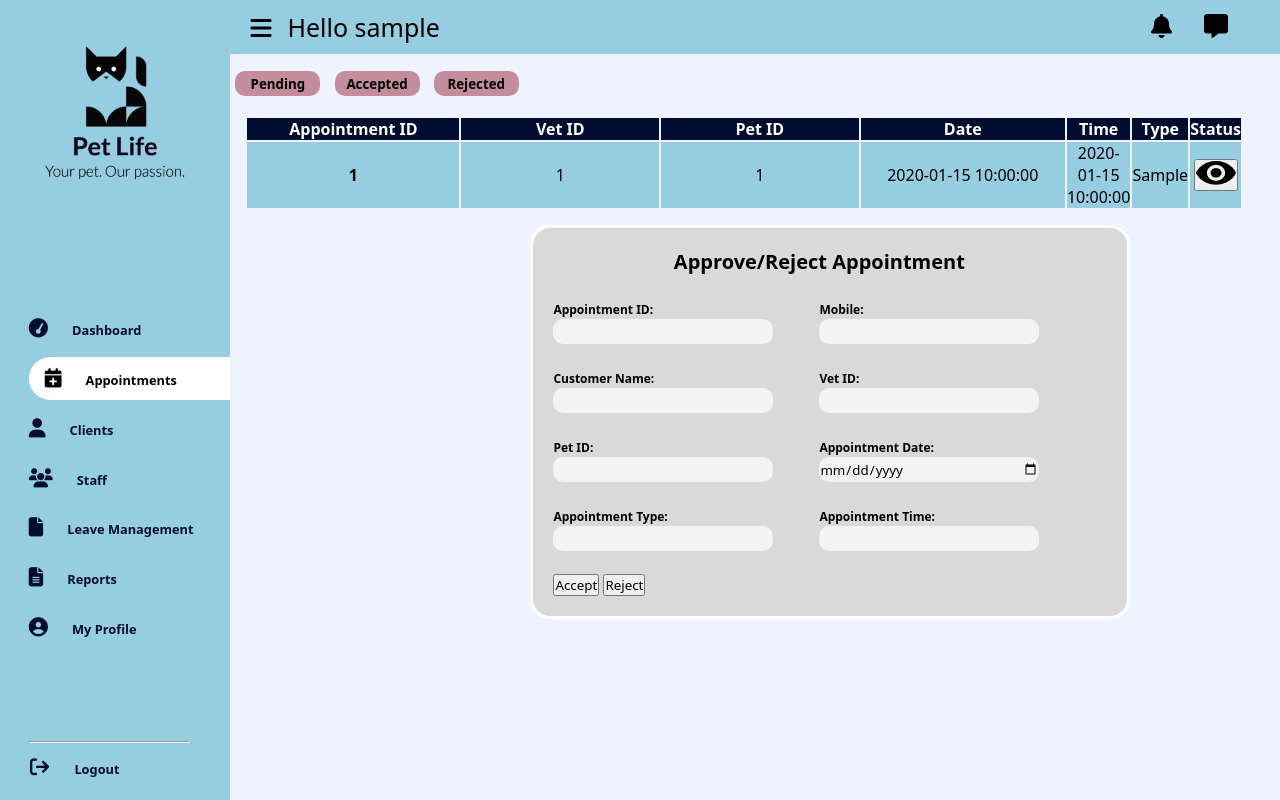
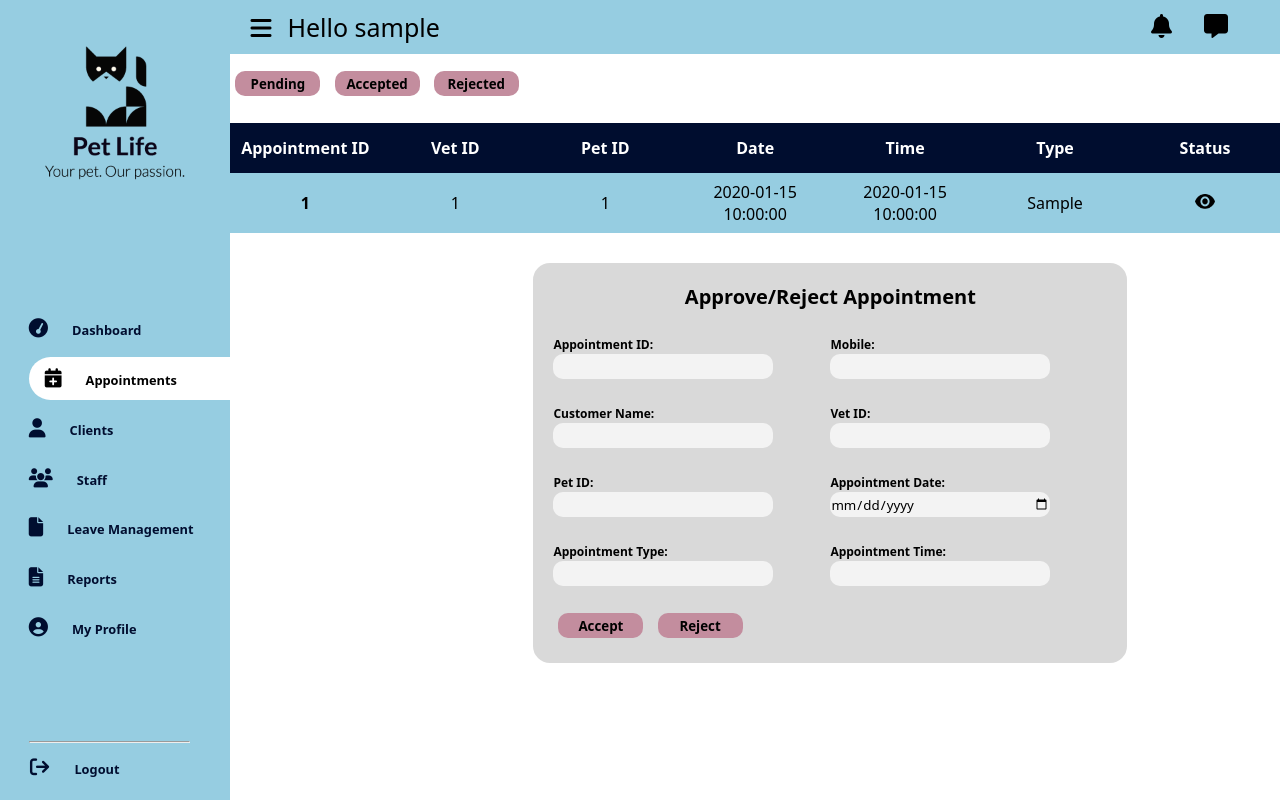
Before and after one commit to mudheerakariyawasam/pet-life, a PHP site: page /modules/admin/Admin/appointment.php in a window 1280 px wide. Run offline with PHP 8.4, Linux system fonts and the light colour scheme; the visitor is signed in with stand-in values (Sample User, id 1); tables that the repository leaves empty or names only in its code hold one stand-in row (values such as "Sample post").

Commit message:
final before middle presentations

```diff
--- a/modules/admin/Admin/appointment.php
+++ b/modules/admin/Admin/appointment.php
@@ -89,7 +89,7 @@
         <input type="submit" name="accepted" class="button" value="Accepted" />
         <input type="submit" name="rejected" class="button" value="Rejected" />
     </form>
-
+<br>
     <?php
 
       if(array_key_exists('pending', $_POST)) {
@@ -124,7 +124,7 @@
             <td>' . $row["appointment_date"] . '</td>
             <td>' . $row["appointment_time"] . '</td>
             <td>' . $row["appointment_type"] . '</td>
-            <td class="action-btn"><button type="submit"><img src="../images/view-eye.png"></button></td>
+            <td class="action-btn"><a href="appointment.php?id='.$row["appointment_id"].'"><img class="view-img" src="../images/view-eye.png"></a></td>
           </tr>';
         }
           echo '</table>';
@@ -247,12 +247,19 @@
   </div>
 <?php
   if(isset($_GET['id'])) {
+    $row=displayAppointment($conn);
 
-    $row=displayAppointment($conn);
-    //var_dump($row);
+    $sql_getownerID="SELECT * FROM pet WHERE pet_id='".$row["pet_id"]."'";
+    $result_getownerID=mysqli_query($conn,$sql_getownerID);
+    $row_getownerID=mysqli_fetch_assoc($result_getownerID);
+
+    $sql_getownerDetails="SELECT * FROM pet_owner WHERE owner_id='".$row_getownerID["owner_id"]."'";
+    $result_getownerDetails=mysqli_query($conn,$sql_getownerDetails);
+    $row_getownerDetails=mysqli_fetch_assoc($result_getownerDetails);
+
   }
 ?>
-
+<br>
 <div class="content-form">
     <form action="" method="POST">
     <h5 class="text-center">Approve/Reject Appointment</h5><br>
@@ -263,20 +270,20 @@
         readonly>
       <br><br>
         <label for="appointmentid">Customer Name:</label><br>
-      <input type="text" class="form-control" id="appointmentid" name="appointmentid" value="<?php if(isset($row['appointment_id'])) {echo $row['appointment_id']; }?>"
+      <input type="text" class="form-control" id="owner_fname" name="owner_fname" value="<?php if(isset($row_getownerDetails['owner_fname'])) {echo $row_getownerDetails['owner_fname']; }?>"
         readonly>
       <br><br>
       <label for="petid">Pet ID:</label><br>
-        <input type="text" class="form-control" id="petid" name="petid" value="<?php if(isset($row['pet_id'])) { echo $row['pet_id']; } ?>">
+        <input type="text" class="form-control" id="petid" name="petid" value="<?php if(isset($row['pet_id'])) { echo $row['pet_id']; } ?>"readonly>
     <br><br>
       <label for="appointmenttype">Appointment Type:</label><br>
-      <input type="text" class="form-control" id="petid" name="petid" value="<?php if(isset($row['pet_id'])) { echo $row['pet_id']; } ?>">
+      <input type="text" class="form-control" id="appointment_type" name="appointment_type" value="<?php if(isset($row['appointment_type'])) { echo $row['appointment_type']; } ?>"readonly>
     <br>   <br>
       </div>
 
       <div class="form-right">
         <label for="appointmentdate">Mobile:</label><br>
-        <input type="text" class="form-control" id="appointmentdate" name="appointmentdate" value="<?php if(isset($row['appointment_date'])) {echo $row['appointment_date']; }?>">
+        <input type="text" class="form-control" id="owner_contactno" name="owner_contactno" value="<?php if(isset($row_getownerDetails['owner_contactno'])) {echo $row_getownerDetails['owner_contactno']; }?>">
         <br> <br>
         <label for="vetid">Vet ID:</label><br>
         <input type="text" class="form-control" id="vetid" name="vetid" value="<?php if(isset($row['vet_id'])) { echo $row['vet_id']; } ?>">
@@ -288,8 +295,10 @@
         <input type="text" class="form-control" id="appointmenttime" name="appointmenttime" value="<?php if(isset($row['appointment_time'])) { echo $row['appointment_time']; } ?>">
         <br> <br>
       </div>
-      <button type="submit" class="btn btn-success" name="assign">Accept</button>
-      <button type="reset" class="btn btn-secondary">Reject</button>
+
+      <input type="submit" name="accept" class="button" value="Accept" />
+      <input type="submit" name="reject" class="button" value="Reject" />
+
 
   </form>
 </div>
--- a/modules/admin/Admin/client.php
+++ b/modules/admin/Admin/client.php
@@ -107,7 +107,7 @@
   <tbody>';
   while($row = $result->fetch_assoc()){
    echo '<tr>';
-    echo '<th style="color:#000D2;" scope="row">'.$row["owner_id"].'</th>';
+    echo '<td><b>'.$row["owner_id"].'</b></td>';
     echo '<td>'. $row["owner_fname"].'</td>';
 echo '<td>'. $row["owner_lname"].'</td>';
 echo '<td>'. $row["owner_email"].'</td>';
--- a/modules/admin/Admin/staff.php
+++ b/modules/admin/Admin/staff.php
@@ -111,7 +111,7 @@ session_start();
   <tbody>';
   while($row = $result->fetch_assoc()){
    echo '<tr>';
-    echo '<th style="color:#000D2;" scope="row">'.$row["emp_id"].'</th>';
+    echo '<td><b>'.$row["emp_id"].'</b></td>';
     echo '<td>'. $row["emp_name"].'</td>';
 echo '<td>'. $row["emp_address"].'</td>';
 echo '<td>'. $row["emp_contactno"].'</td>';
--- a/modules/admin/css/appointment.css
+++ b/modules/admin/css/appointment.css
@@ -1,7 +1,7 @@
  :root {
    --colour1: #000D2F;
    --colour2: rgba(215,226,255,0.6);
-   --backgroundcolour3: #EEF3FF;
+   --backgroundcolour3: #white;
    --colour4: black;
    --colour5: white;
  }
@@ -209,37 +209,28 @@ color: white;
   cursor: pointer;
 }
 
-table{
-  width: 96%;
-  margin-top: 3px;
-  text-align: center;
-  padding: 5px;
-  margin-left:2% ;
-  margin-right:2% ;
-  margin: 10PX;
-  border-radius: 15px;
+table {
+  border: none;
+  border-collapse: collapse;
+  margin-left: auto;
+  margin-right: auto;
 }
 
-thead{
+th, td {
+  width:150px;
+  text-align:center;
+  padding:8px;
   background-color: #000D2F;
-  color: #fff;
-  font-size:medium;
+  height: 50px;
+  color: white;
 }
-tbody{
-  background-color: rgba(87, 114, 222, 0.5);
-  background-color: #96CDE1;
 
+td{
+  color: black;
+  background-color:#96CDE1;
+  border-bottom: 5px solid white;
+}
 
-}
-tr th{
-  background-color: #000D2F;
-  color: #fff;
-
-}
-tr td{
-  width:24%;
-
-}
 .approve-reject{
   background-color: rgba(255, 119, 119, 0.3);
   width:96%;
--- a/modules/admin/css/dashboard.css
+++ b/modules/admin/css/dashboard.css
@@ -1,7 +1,7 @@
  :root {
    --colour1: #000D2F;
    --colour2: rgba(215,226,255,0.6);
-   --backgroundcolour3: #EEF3FF;
+   --backgroundcolour3: white;
    --colour4: black;
    --colour5: white;
  }
--- a/modules/admin/css/leave.css
+++ b/modules/admin/css/leave.css
@@ -1,7 +1,7 @@
  :root {
    --colour1: #000D2F;
    --colour2: rgba(215,226,255,0.6);
-   --backgroundcolour3: #EEF3FF;
+   --backgroundcolour3: white;
    --colour4: black;
    --colour5: white;
  }
--- a/modules/admin/css/report.css
+++ b/modules/admin/css/report.css
@@ -1,7 +1,7 @@
 :root {
   --colour1: #000D2F;
   --colour2: rgba(215,226,255,0.6);
-  --backgroundcolour3: #EEF3FF;
+  --backgroundcolour3: white;
   --colour4: black;
   --colour5: white;
 }
--- a/modules/admin/css/updateprofile.css
+++ b/modules/admin/css/updateprofile.css
@@ -1,7 +1,7 @@
 :root {
     --colour1: #000D2F;
     --colour2: rgba(215,226,255,0.6);
-    --backgroundcolour3: #EEF3FF;
+    --backgroundcolour3: white;
     --colour4: black;
     --colour5: white;
 }
--- a/modules/admin/css/viewemployee.css
+++ b/modules/admin/css/viewemployee.css
@@ -2,7 +2,7 @@ body{
     font-family: 'Alegreya Sans';
     font-style: normal;
     font-weight: 400;
-    background: #96CDE1;
+    background: white;
     margin: 0;
 }
 
```
Also changed, not shown: modules/admin/css/client.css (+19 -13 lines), modules/admin/css/staff.css (+18 -13 lines).
